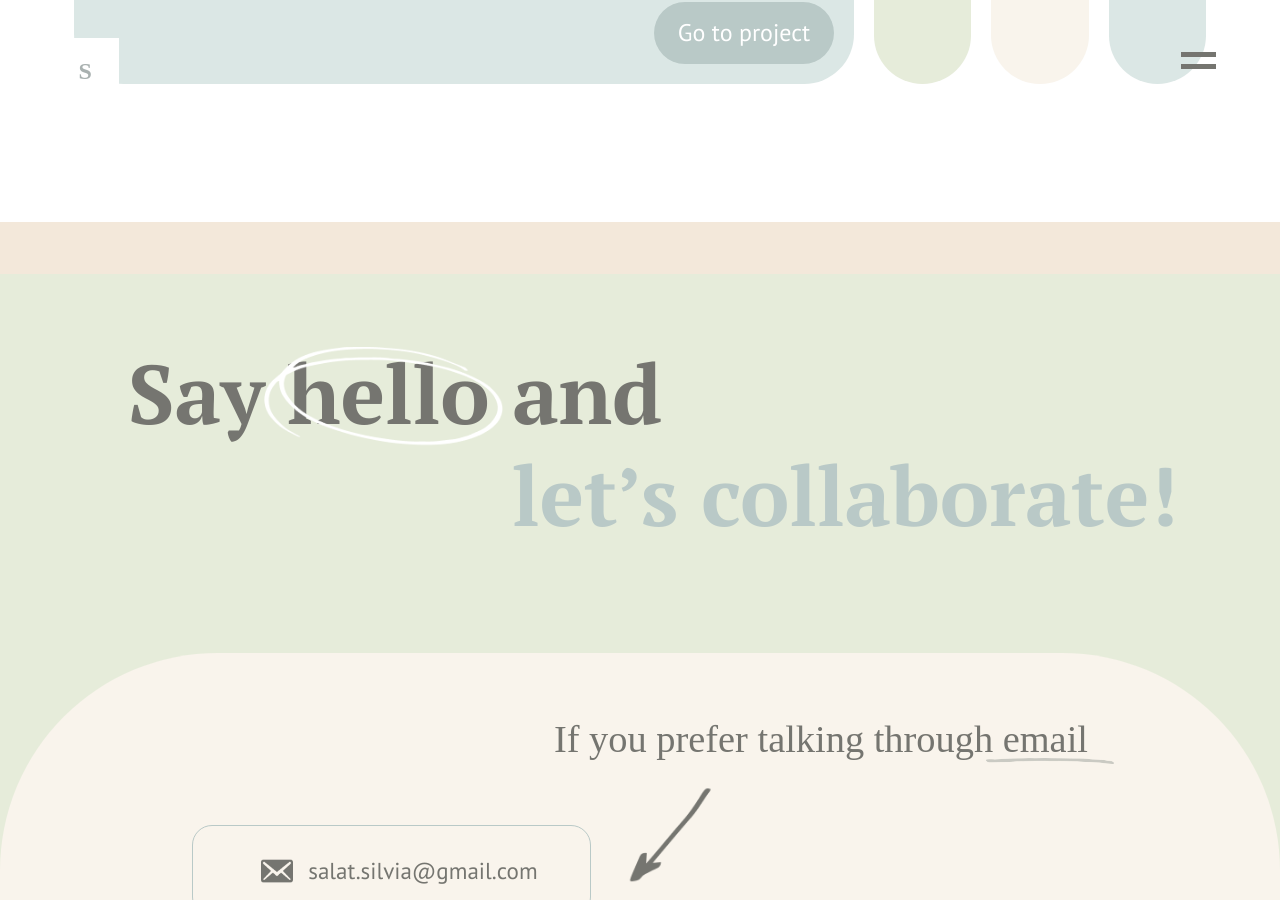
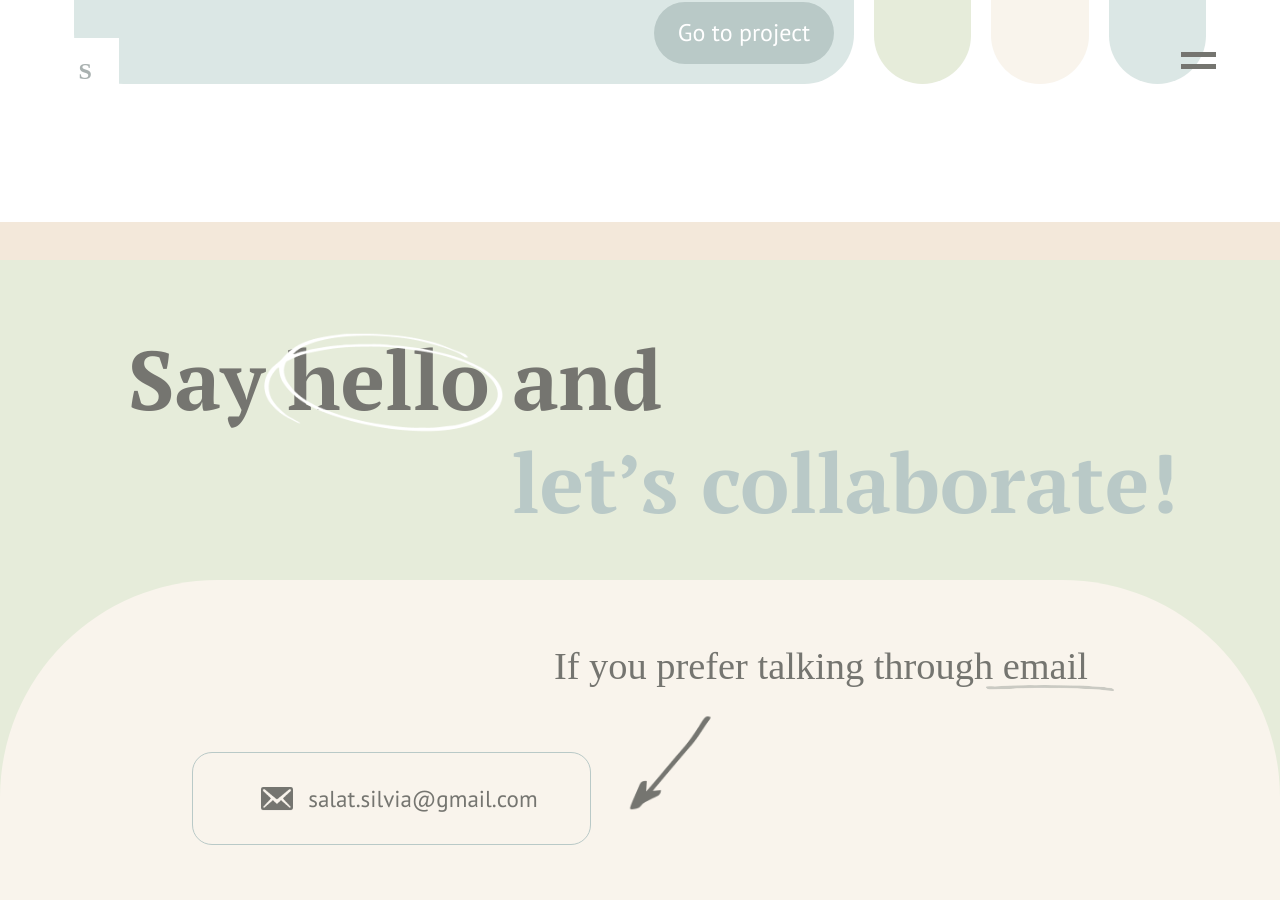
Before and after one commit to silsc/portfolio, a Jekyll site: the page built from index.markdown, in a window 1280 px wide and 900 px high, scrolled down 2759 px. Built offline with Jekyll 4.4.1, drawn with Linux system fonts in a browser that asks for light colours.

Commit message:
FIX (work/contact) positioning firefox

```diff
--- a/_sass/_colors.scss
+++ b/_sass/_colors.scss
@@ -14,7 +14,6 @@ body {
   margin: 0;
   background: $dark-cream;
   color: $dark-brown;
-  max-height: 100vw;
   h1 {
     font-family: "PT Serif", Georgia, serif;
     font-weight: 400;
--- a/_sass/_contact.scss
+++ b/_sass/_contact.scss
@@ -1,9 +1,14 @@
 #contact {
   background: $green;
   position: relative;
-  bottom: 25vw;
-  .contact-header {
+  .contact-header-container {
+      background: $green;
+      position: absolute;
+      width: 100%;
+      top: -25vw;
+    .contact-header {
       padding: 5% 10%;
+      z-index: -1;
       h1 {
         font-family: "PT Serif";
         font-weight: 700;
@@ -27,7 +32,10 @@
         width: 20vw;
       }
   }
+  }
   .contact-info-container {
+    position: relative;
+    z-index: 100;
     width: 100%;
     background: $light-cream;
     border-radius: 17vw 17vw 0 0;
@@ -152,7 +160,7 @@
 
 @media only screen and (max-width: 600px) {
   #contact {
-    bottom: 40vw;
+    top: -5vw;
     .contact-info-container {
       min-height: 0;
       padding-bottom: 1em;
--- a/index.markdown
+++ b/index.markdown
@@ -116,23 +116,22 @@ title: Hey it's Silvia
       </div>
     </div>
     <div class="workshow">
-      <div class="workcards-container">
-        <div class="workcard" style="background-image: url('/assets/images/spotlight.png'); cursor: pointer;" onclick="window.open('http://www.spotlight-connect.com/');">
-          <h3>Spotlight</h3>
+        <div class="workcards-container">
+          <div class="workcard" style="background-image: url('/assets/images/spotlight.png'); cursor: pointer;" onclick="window.open('http://www.spotlight-connect.com/');">
+            <h3>Spotlight</h3>
+          </div>
+          <div class="workcard" style="background-image: url('/assets/images/danisalat.png'); cursor: pointer;" onclick="window.open('http://danisalat.com/');">
+            <h3>Dani Salat</h3>
+          </div>
         </div>
-        <div class="workcard" style="background-image: url('/assets/images/danisalat.png'); cursor: pointer;" onclick="window.open('http://danisalat.com/');">
-          <h3>Dani Salat</h3>
+        <div class="workcards-container">
+          <div class="workcard" style="background-image: url('/assets/images/rent.png'); cursor: pointer;" onclick="window.open('http://rentyourchef.herokuapp.com/');">
+            <h3>Rent your chef</h3>
+          </div>
+          <div class="workcard" style="background-image: url('/assets/images/elrincon.png'); cursor: pointer;" onclick="window.location='https://el-rincon.webflow.io/';">
+            <h3>El rincón</h3>
+          </div>
         </div>
-      </div>
-      <div class="workcards-container">
-        <div class="workcard" style="background-image: url('/assets/images/rent.png'); cursor: pointer;" onclick="window.open('http://rentyourchef.herokuapp.com/');">
-          <h3>Rent your chef</h3>
-        </div>
-        <div class="workcard" style="background-image: url('/assets/images/elrincon.png'); cursor: pointer;" onclick="window.location='https://el-rincon.webflow.io/';">
-          <h3>El rincón</h3>
-        </div>
-      </div>
-    </div>
     </div>
   </div>
 </div>
@@ -145,7 +144,7 @@ title: Hey it's Silvia
       <img src="/assets/images/circle.png" class="contact-circle"/>
     </div>
   </div>
-    <div class="contact-info-container">
+    <div class="contact-info-container section">
       <div class="email-box">
         <h3>If you prefer talking through email</h3>
         <img src="/assets/images/underline.png" class="underline-email"/>
```
Also changed, not shown: 1 other file.
